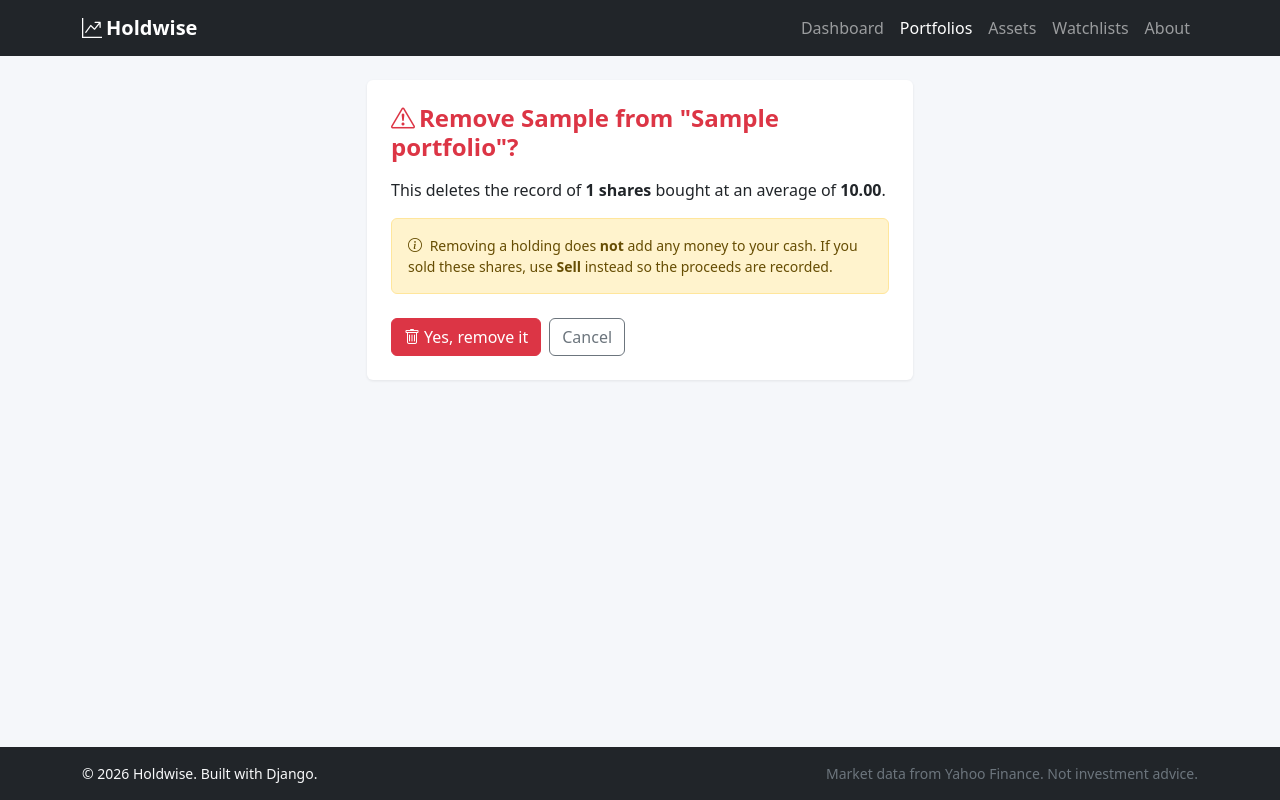
After one commit to gaydazhiev-aleksander/holdwise, a Django app: page /portfolios/holdings/1/delete/ in a window 1280 px wide. The commit adds this page. Run offline with Django 5.2, Linux system fonts and the light colour scheme; tables that the repository leaves empty hold one stand-in row (values such as "Sample post").

Commit message:
Add holding delete page with confirmation

```diff
--- a/portfolios/urls.py
+++ b/portfolios/urls.py
@@ -1,6 +1,6 @@
 from django.urls import path
 
-from .views import PortfolioDetailView, PortfolioListView, PortfolioCreateView, PortfolioUpdateView, PortfolioDeleteView, HoldingCreateView, HoldingUpdateView
+from .views import PortfolioDetailView, PortfolioListView, PortfolioCreateView, PortfolioUpdateView, PortfolioDeleteView, HoldingCreateView, HoldingUpdateView, HoldingDeleteView
 
 app_name = 'portfolios'
 
@@ -12,4 +12,5 @@ urlpatterns = [
     path('<int:pk>/delete/', PortfolioDeleteView.as_view(), name='delete'),
     path('<int:pk>/holdings/add/', HoldingCreateView.as_view(), name='holding-add'),
     path('holdings/<int:pk>/edit/', HoldingUpdateView.as_view(), name='holding-edit'),
+    path('holdings/<int:pk>/delete/', HoldingDeleteView.as_view(), name='holding-delete'),
 ]
--- a/portfolios/views.py
+++ b/portfolios/views.py
@@ -95,3 +95,15 @@ class HoldingUpdateView(SuccessMessageMixin, UpdateView):
 
     def get_success_message(self, cleaned_data):
         return f'{self.object.asset.ticker} holding was updated.'
+
+
+class HoldingDeleteView(SuccessMessageMixin, DeleteView):
+    model = Holding
+    template_name = 'portfolios/holding_confirm_delete.html'
+    context_object_name = 'holding'
+
+    def get_success_url(self):
+        return self.object.portfolio.get_absolute_url()
+
+    def get_success_message(self, cleaned_data):
+        return f'{self.object.asset.ticker} was removed from {self.object.portfolio.name}'
--- /dev/null
+++ b/templates/portfolios/holding_confirm_delete.html
@@ -0,0 +1,32 @@
+{% extends 'base.html' %}
+
+{% block title %}Remove {{ holding.asset.ticker }} · {{ holding.portfolio.name }}{% endblock %}
+
+{% block content %}
+    <div class="row justify-content-center">
+        <div class="col-lg-6">
+            <div class="card border-danger">
+                <div class="card-body p-4">
+                    <h1 class="h4 fw-bold text-danger mb-3">
+                        <i class="bi bi-exclamation-triangle me-1"></i>Remove {{ holding.asset.ticker }} from "{{ holding.portfolio.name }}"?
+                    </h1>
+                    <p>
+                        This deletes the record of <strong>{{ holding.shares|floatformat:"-6" }} shares</strong>
+                        bought at an average of <strong>{{ holding.average_buy_price|floatformat:"2g" }}</strong>.
+                    </p>
+                    <div class="alert alert-warning small">
+                        <i class="bi bi-info-circle me-1"></i>
+                        Removing a holding does <strong>not</strong> add any money to your cash.
+                        If you sold these shares, use <strong>Sell</strong> instead so the proceeds are recorded.
+                    </div>
+
+                    <form method="post" class="d-flex gap-2 mt-4">
+                        {% csrf_token %}
+                        <button type="submit" class="btn btn-danger"><i class="bi bi-trash me-1"></i>Yes, remove it</button>
+                        <a href="{{ holding.portfolio.get_absolute_url }}" class="btn btn-outline-secondary">Cancel</a>
+                    </form>
+                </div>
+            </div>
+        </div>
+    </div>
+{% endblock %}
--- a/templates/portfolios/portfolio_detail.html
+++ b/templates/portfolios/portfolio_detail.html
@@ -129,7 +129,8 @@
                                     <a href="{% url 'portfolios:holding-edit' pk=holding.pk %}"
                                        class="btn btn-sm btn-outline-secondary" title="Edit"><i
                                             class="bi bi-pencil"></i></a>
-                                    {# step 10.6: delete button #}
+                                    <a href="{% url 'portfolios:holding-delete' pk=holding.pk %}"
+                                       class="btn btn-sm btn-outline-danger" title="Remove"><i class="bi bi-trash"></i></a>
                                     {# step 10.7: sell button #}
                                 </td>
                             </tr>
```
